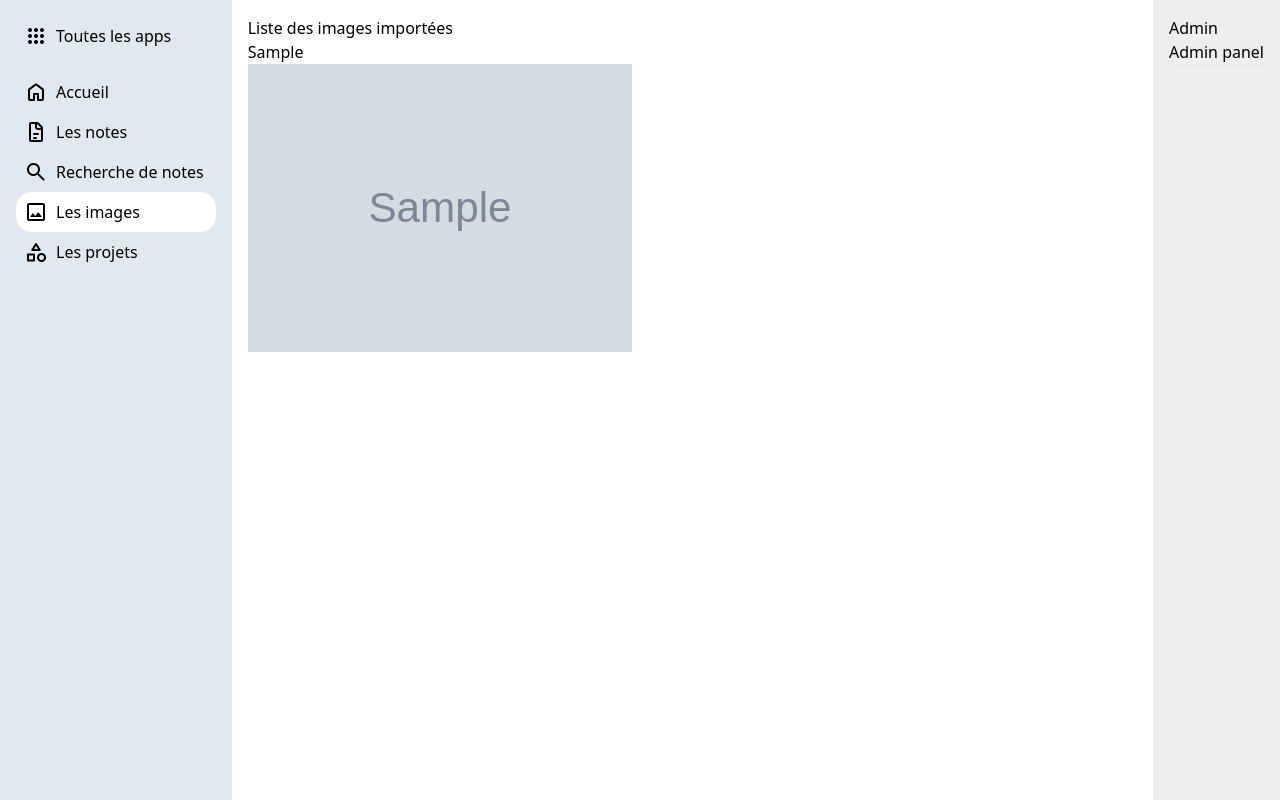
After one commit to tanguycadoux/Application-gestion-generale, a Django app: page /note_taking/images/ in a window 1280 px wide. The commit adds this page. Run offline with Django 5.2, Linux system fonts and the light colour scheme; tables that the repository leaves empty hold one stand-in row (values such as "Sample post"); grey boxes marked "Sample" are stand-in pictures; some libraries are stand-ins or nearby versions.

Commit message:
feat: afficher la liste des images

```diff
--- a/app_gestion/app_gestion/settings.py
+++ b/app_gestion/app_gestion/settings.py
@@ -80,6 +80,8 @@ DATABASES = {
     }
 }
 
+MEDIA_URL = "/media/"
+MEDIA_ROOT = BASE_DIR / "media"
 
 # Password validation
 # https://docs.djangoproject.com/en/5.2/ref/settings/#auth-password-validators
--- a/app_gestion/app_gestion/urls.py
+++ b/app_gestion/app_gestion/urls.py
@@ -14,10 +14,12 @@ Including another URLconf
     1. Import the include() function: from django.urls import include, path
     2. Add a URL to urlpatterns:  path('blog/', include('blog.urls'))
 """
+from django.conf import settings
+from django.conf.urls.static import static
 from django.contrib import admin
 from django.urls import include, path
+
 from . import views
-
 
 urlpatterns = [
     path('', views.index, name="project_index"),
@@ -25,3 +27,6 @@ urlpatterns = [
     path('todolist/', include("todolist.urls")),
     path('admin/', admin.site.urls),
 ]
+
+if settings.DEBUG:
+    urlpatterns += static(settings.MEDIA_URL, document_root=settings.MEDIA_ROOT)
--- a/app_gestion/note_taking/admin.py
+++ b/app_gestion/note_taking/admin.py
@@ -1,6 +1,6 @@
 from django.contrib import admin
 
-from .models import Note, NotePart, Project
+from .models import Note, NotePart, Project, NotePartImage
 
 
 @admin.register(Note)
@@ -14,6 +14,10 @@ class NotePartAdmin(admin.ModelAdmin):
     list_display = ("pk", "project", "subject", "note__date", "created", "updated",)
     list_filter = ("note__date", "project", "subject",)
 
+@admin.register(NotePartImage)
+class NotePartImageAdmin(admin.ModelAdmin):
+    list_display = ("note_part", "file", "alt_text", "original_path",)
+
 @admin.register(Project)
 class ProjectAdmin(admin.ModelAdmin):
     list_display = ("pk", "name", "description",)
--- a/app_gestion/note_taking/models.py
+++ b/app_gestion/note_taking/models.py
@@ -42,3 +42,12 @@ class NotePart(models.Model):
         if self.subject:
             string_repr = f'{string_repr}, {self.subject}'
         return f'{self.project}, {self.subject}'
+
+class NotePartImage(models.Model):
+    note_part = models.ForeignKey(Note, on_delete=models.CASCADE, related_name="images", blank=True, null=True)
+    file = models.ImageField(upload_to="note_images/", blank=True, null=True)
+    alt_text = models.CharField(max_length=255, blank=True, null=True)
+    original_path = models.CharField(max_length=255)
+
+    def __str__(self):
+        return f"Image for {self.note_part}: {self.file.name}"
--- a/app_gestion/note_taking/templates/note_taking/base.html
+++ b/app_gestion/note_taking/templates/note_taking/base.html
@@ -35,6 +35,12 @@
             <span>Recherche de notes</span>
         </a></li>
 
+        {% url 'note_taking:images_list' as url %}
+        <li><a class="button-tw {% if request.path == url %}button-tw--active{% endif %} button-with-icon" href="{{ url }}">
+            <span class="material-symbols-rounded">image</span>
+            <span>Les images</span>
+        </a></li>
+
         {% url 'note_taking:projects_list' as url %}
         <li><a class="button-tw {% if request.path == url %}button-tw--active{% endif %} button-with-icon" href="{{ url }}">
             <span class="material-symbols-rounded">category</span>
--- /dev/null
+++ b/app_gestion/note_taking/templates/note_taking/images_list.html
@@ -0,0 +1,23 @@
+{% extends "note_taking/base.html" %}
+
+{% block extra_head %}
+    {{ block.super }}
+    <title>Liste des images</title>
+{% endblock extra_head %}
+
+{% block content %}
+    <h1>Liste des images importées</h1>
+
+    <div>
+        {% for img in images %}
+            <div>
+                <p>{{ img.original_path }}</p>
+                {% if img.file %}
+                    <img src="{{ img.file.url }}" class="w-96">
+                {% else %}
+                    <p style="color:red;">Pas de fichier associé</p>
+                {% endif %}
+            </div>
+        {% endfor %}
+    </div>
+{% endblock content %}
--- a/app_gestion/note_taking/urls.py
+++ b/app_gestion/note_taking/urls.py
@@ -18,6 +18,10 @@ urlpatterns = [
     path("note/import/", views.import_note, name="import_note"),
     path("note/update_source_file/<int:pk>", views.update_source_file, name="update_source_file"),
 
+    path("note/import_images/", views.import_images, name="import_images"),
+
+    path("images/", views.NotePartImageList.as_view(), name="images_list"),
+
     path("projects/", views.ProjectList.as_view(), name="projects_list"),
 
     path("project/<int:pk>/", views.ProjectDetail.as_view(), name="project_detail"),
--- a/app_gestion/note_taking/views.py
+++ b/app_gestion/note_taking/views.py
@@ -10,8 +10,8 @@ from pathlib import Path
 import markdown
 
 from .forms import NoteSearchForm
-from .models import Note, Project, NotePart
-from .utils import insert_note_in_table, update_note_from_source_file, parse_note_raw_file_as_dict
+from .models import Note, Project, NotePart, NotePartImage
+from .utils import insert_note_in_table, update_note_from_source_file, parse_note_raw_file_as_dict, import_image
 
 
 def index(request):
@@ -64,6 +64,11 @@ class NoteList(ListView):
             "next_direction": next_direction,
         })
         return context
+
+class NotePartImageList(ListView):
+    model = NotePartImage
+    context_object_name = "images"
+    template_name = "note_taking/images_list.html"
 
 
 class ProjectDetail(DetailView):
@@ -193,3 +198,14 @@ def get_subjects(request):
 
     html = render_to_string("note_taking/subjects_block.html", {"form": form})
     return HttpResponse(html)
+
+def import_images(request):
+    if request.method == "POST":
+        try:
+            files = request.FILES.getlist("image_import")
+            for file in files:
+                import_image(file)
+            messages.success(request, "Les images sont ajoutées")
+        except Exception as e:
+            messages.error(request, f"Erreur lors de l'ajout de l'image : {e}")
+    return redirect(request.META.get('HTTP_REFERER', '/'))
```
Also changed, not shown: app_gestion/note_taking/templates/note_taking/note_list.html (+9 -1 lines), app_gestion/note_taking/utils.py (+11 -1 lines), app_gestion/note_taking/migrations/0013_notepartimage.py (added), app_gestion/note_taking/migrations/0014_alter_notepartimage_alt_text_and_more.py (added), 1 other file.
